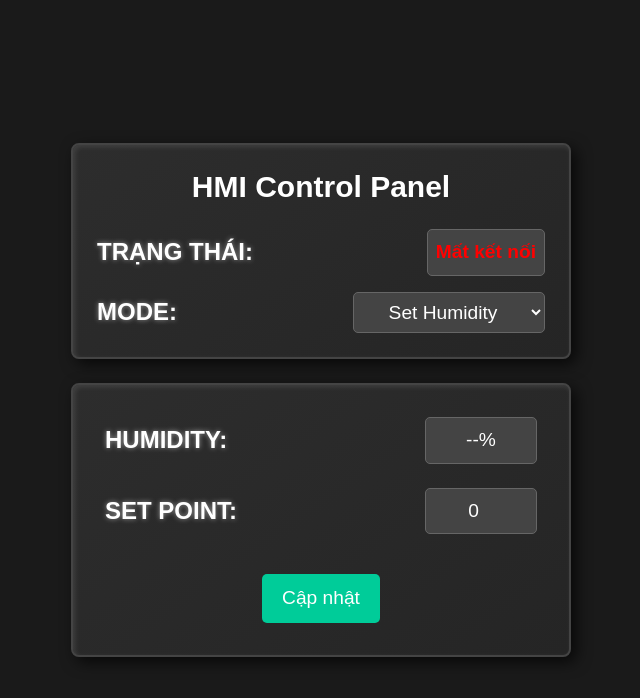
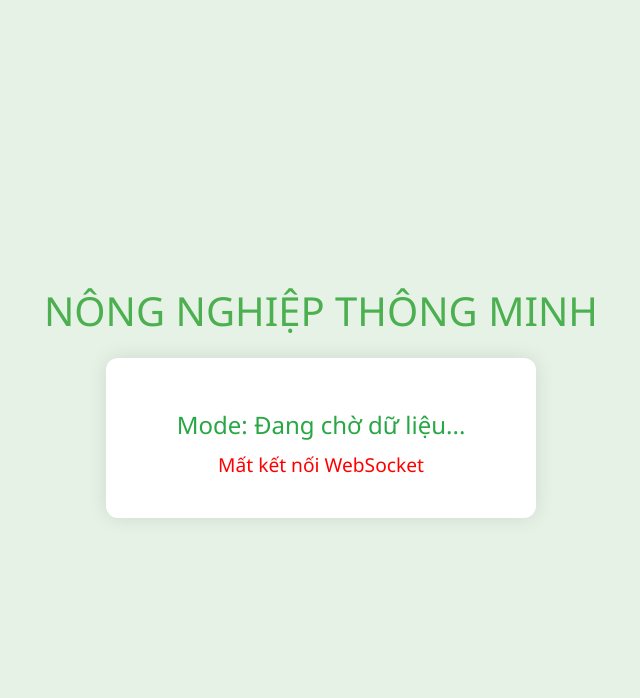
Before and after one commit to Axyst2k4/ws-server, a website: page index.html in a window 1280 px wide. Shown: the whole page, without its empty margins (319-959 px from the left). Drawn offline with nearby package versions, Linux system fonts and the light colour scheme.

Commit message:
Update index.html

```diff
--- a/index.html
+++ b/index.html
@@ -2,238 +2,152 @@
 <html lang="vi">
 <head>
   <meta charset="UTF-8">
-    <meta name="viewport" content="width=device-width, initial-scale=1.0">
-    <title>HMI Công nghiệp</title>
-    <script src="https://cdn.tailwindcss.com"></script>
+  <title>Giám sát Độ Ẩm - NÔNG NGHIỆP THÔNG MINH</title>
   <style>
     body {
-            background-color: #1a1a1a;
-            color: #e0e0e0;
-            font-family: 'Arial', sans-serif;
+      margin: 0;
+      font-family: 'Segoe UI', sans-serif;
+      background: #e6f2e6;
+      display: flex;
+      flex-direction: column;
+      align-items: center;
+      justify-content: center;
+      height: 100vh;
     }
-        .container-box {
-            background: linear-gradient(145deg, #2d2d2d, #252525);
-            border: 2px solid #444;
-            box-shadow: 5px 5px 15px rgba(0, 0, 0, 0.7), inset 2px 2px 5px rgba(255, 255, 255, 0.1);
-            max-width: 500px;
-            width: 100%;
-        }
-        .hmi-label {
-            font-size: 1.5rem;
-            font-weight: bold;
+    .title {
+      font-size: 2.5em;
+      color: #4caf50;
       text-transform: uppercase;
-            color: #ffffff;
-            text-shadow: 0 0 5px rgba(255, 255, 255, 0.5);
-        }
-        .hmi-value, .hmi-input, .hmi-select {
-            background-color: #444;
-            color: #fff;
-            border: 1px solid #666;
-            padding: 8px;
-            border-radius: 5px;
-            font-size: 1.2rem;
+      margin-bottom: 20px;
       text-align: center;
     }
-        .hmi-input:focus, .hmi-select:focus {
-            outline: none;
-            border-color: #ffffff;
-            box-shadow: 0 0 5px rgba(255, 255, 255, 0.5);
+    .center-box {
+      text-align: center;
+      background: white;
+      padding: 40px;
+      border-radius: 12px;
+      box-shadow: 0 0 20px rgba(0, 0, 0, 0.1);
+      width: 350px; /* Tăng chiều rộng một chút */
     }
-        .hmi-button {
-            background-color: #00cc99;
-            color: #fff;
-            padding: 10px 20px;
-            border: none;
-            border-radius: 5px;
-            font-size: 1.2rem;
-            cursor: pointer;
-            transition: background-color 0.3s;
+    .data {
+      font-size: 1.5em;
+      color: #28a745;
+      margin: 10px 0;
     }
-        .hmi-button:hover {
-            background-color: #00b386;
-        }
-        .status-connected {
-            color: #00ff00;
+    /* Thêm style riêng cho countdown */
+    #countdown {
+        color: #ff5722; /* Màu cam để nổi bật */
         font-weight: bold;
     }
-        .status-disconnected {
-            color: #ff0000;
-            font-weight: bold;
+    .status {
+      font-size: 1.2em;
+      color: #555;
     }
-        #countdownDisplay {
-            color: #ffc107;
-            font-size: 1.5rem;
-            font-weight: bold;
+    .status.connected {
+      color: green;
+    }
+    .status.disconnected {
+      color: red;
+    }
+    .status.error {
+      color: orange;
+    }
+    .hidden {
+      display: none;
     }
   </style>
 </head>
-<body class="flex flex-col items-center justify-center min-h-screen p-4 gap-6">
-
-    <div class="container-box p-6 rounded-lg">
-        <h1 class="text-3xl font-bold text-center mb-6 text-white">HMI Control Panel</h1>
-
-        <div class="flex justify-between items-center mb-4">
-            <span class="hmi-label">Trạng thái:</span>
-            <span id="connectionStatus" class="hmi-value status-disconnected">Mất kết nối</span>
+<body>
+  <div class="title">NÔNG NGHIỆP THÔNG MINH</div>
+  <div class="center-box">
+    <div class="data" id="mode">Mode: Đang chờ dữ liệu...</div>
+    <div id="mode0" class="hidden">
+      <div class="data" id="setpoint">Setpoint: Đang chờ dữ liệu...</div>
+      <div class="data" id="humidity">Humidity: Đang chờ dữ liệu...</div>
     </div>
-
-        <div class="flex justify-between items-center">
-            <span class="hmi-label">Mode:</span>
-            <select class="hmi-select w-48" id="modeSelector" onchange="updateMainContainer()">
-                <option value="0">Set Humidity</option>
-                <option value="1">Set Time</option>
-            </select>
+    <div id="mode1" class="hidden">
+      <div class="data" id="set_time">Set time: Đang chờ dữ liệu...</div>
+      <div class="data" id="delay">Delay: Đang chờ dữ liệu...</div>
+      <div class="data" id="countdown">Thời gian còn lại: 00:00:00</div>
     </div>
-    </div>
-
-    <div class="container-box p-8 rounded-lg">
-        <div class="grid grid-cols-1 gap-6" id="mainContent">
-            </div>
+    <div class="status" id="status">Chưa kết nối tới máy chủ</div>
   </div>
 
   <script>
-        let ws = null;
+    const modeEl = document.getElementById('mode');
+    const mode0El = document.getElementById('mode0');
+    const mode1El = document.getElementById('mode1');
+    const setTimeEl = document.getElementById('set_time');
+    const delayEl = document.getElementById('delay');
+    const setpointEl = document.getElementById('setpoint');
+    const humidityEl = document.getElementById('humidity');
+    const statusEl = document.getElementById('status');
+    // LẤY PHẦN TỬ COUNTDOWN
+    const countdownEl = document.getElementById('countdown');
 
-        function connectWebSocket() {
-            // Thay 'localhost' bằng địa chỉ IP của server nếu cần
-            ws = new WebSocket(`ws://${window.location.hostname}:8080`);
+    const socket = new WebSocket("wss://" + location.host);
 
-            ws.onopen = () => {
-                console.log('WebSocket connection established.');
-                const statusElement = document.getElementById('connectionStatus');
-                statusElement.textContent = 'Đã kết nối';
-                statusElement.className = 'hmi-value status-connected';
+    socket.onopen = () => {
+      statusEl.textContent = "Đã kết nối tới máy chủ WebSocket";
+      statusEl.classList.remove('disconnected', 'error');
+      statusEl.classList.add('connected');
     };
 
-            ws.onmessage = (event) => {
-                const data = event.data;
-                const parts = data.split(' ');
+    socket.onmessage = (event) => {
+      const raw = event.data.trim();
+      const parts = raw.split(" ");
       const key = parts[0];
-                const value = parts.slice(1).join(' ');
-
-                console.log(`Received: ${key} = ${value}`); // Để debug
+      const value = parts.slice(1).join(" "); // Lấy toàn bộ phần còn lại làm value
 
       switch (key) {
-                    case 'Mode':
-                        // Cập nhật lựa chọn mode và giao diện
-                        document.getElementById('modeSelector').value = value;
-                        updateMainContainer(false); // Cập nhật container mà không gửi lại mode
-                        break;
-                    case 'Humidity':
-                        if (document.getElementById('humidity')) {
-                            document.getElementById('humidity').textContent = `${parseFloat(value).toFixed(1)}%`;
+        case "Mode":
+          const modeValue = parseInt(value);
+          if (!isNaN(modeValue)) {
+            const modeText = (modeValue % 2 === 0) ? "Mode 0" : "Mode 1";
+            modeEl.textContent = modeText;
+            if (modeValue % 2 === 0) {
+              mode0El.classList.remove('hidden');
+              mode1El.classList.add('hidden');
+            } else {
+              mode0El.classList.add('hidden');
+              mode1El.classList.remove('hidden');
+            }
           }
           break;
-                    case 'Set_point':
-                        if (document.getElementById('setPoint')) {
-                            document.getElementById('setPoint').value = parseFloat(value);
-                        }
+        case "Set_time":
+          setTimeEl.textContent = `Set time: ${value} (Minutes)`;
           break;
-                    case 'Delay':
-                        if (document.getElementById('delayTime')) {
-                            document.getElementById('delayTime').value = parseFloat(value);
-                        }
+        case "Delay":
+          // Hiển thị thời gian Delay bằng giây để nhất quán
+          delayEl.textContent = `Delay: ${value} (hours)`;
           break;
-                    case 'Set_time':
-                        if (document.getElementById('setTime')) {
-                            document.getElementById('setTime').value = parseFloat(value);
-                        }
+        case "Set_point":
+          setpointEl.textContent = `Setpoint: ${value}%`;
           break;
-                    case 'Countdown':
-                        if (document.getElementById('countdownDisplay')) {
-                            document.getElementById('countdownDisplay').textContent = value;
-                        }
+        case "Humidity": // SỬA LẠI KEY TỪ "Humidity_01" THÀNH "Humidity"
+          humidityEl.textContent = `Humidity: ${value}%`;
+          break;
+        case "Countdown": // XỬ LÝ DỮ LIỆU ĐẾM NGƯỢC
+          countdownEl.textContent = `Thời gian còn lại: ${value}`;
+          break;
+        default:
+          console.error(`Dữ liệu nhận không hợp lệ: ${raw}`);
           break;
       }
     };
 
-            ws.onclose = () => {
-                console.log('WebSocket connection closed. Reconnecting...');
-                const statusElement = document.getElementById('connectionStatus');
-                statusElement.textContent = 'Mất kết nối';
-                statusElement.className = 'hmi-value status-disconnected';
-                setTimeout(connectWebSocket, 3000); // Thử kết nối lại sau 3 giây
+    socket.onclose = () => {
+      statusEl.textContent = "Mất kết nối WebSocket";
+      statusEl.classList.remove('connected', 'error');
+      statusEl.classList.add('disconnected');
     };
 
-            ws.onerror = (error) => {
-                console.error('WebSocket Error:', error);
-                ws.close();
+    socket.onerror = (error) => {
+      statusEl.textContent = "Lỗi WebSocket";
+      statusEl.classList.remove('connected', 'disconnected');
+      statusEl.classList.add('error');
+      console.error("WebSocket error:", error);
     };
-        }
-
-        function updateMainContainer(sendModeUpdate = true) {
-            const mode = document.getElementById('modeSelector').value;
-            const mainContent = document.getElementById('mainContent');
-            let newContent = '';
-
-            if (mode === '0') { // Chế độ Set Humidity
-                newContent = `
-                    <div class="flex justify-between items-center">
-                        <span class="hmi-label">Humidity:</span>
-                        <span class="hmi-value w-28" id="humidity">--%</span>
-                    </div>
-                    <div class="flex justify-between items-center">
-                        <span class="hmi-label">Set Point:</span>
-                        <input type="number" class="hmi-input w-28" id="setPoint" value="0" min="0" max="100">
-                    </div>
-                    <div class="text-center mt-4">
-                        <button class="hmi-button" onclick="updateValues()">Cập nhật</button>
-                    </div>
-                `;
-            } else if (mode === '1') { // Chế độ Set Time
-                newContent = `
-                    <div class="flex justify-between items-center">
-                        <span class="hmi-label">Delay (giờ):</span>
-                        <input type="number" class="hmi-input w-28" id="delayTime" value="0" min="0" max="24" step="1">
-                    </div>
-                    <div class="flex justify-between items-center">
-                        <span class="hmi-label">Set time (phút):</span>
-                        <input type="number" class="hmi-input w-28" id="setTime" value="0" min="0" max="60" step="1">
-                    </div>
-                    <div class="flex justify-between items-center mt-2">
-                        <span class="hmi-label">Countdown:</span>
-                        <span id="countdownDisplay" class="hmi-value w-28">00:00:00</span>
-                    </div>
-                    <div class="text-center mt-4">
-                        <button class="hmi-button" onclick="updateValues()">Cập nhật</button>
-                    </div>
-                `;
-            }
-
-            mainContent.innerHTML = newContent;
-
-            // Gửi Mode mới tới server nếu đây là hành động của người dùng
-            if (sendModeUpdate && ws && ws.readyState === WebSocket.OPEN) {
-                ws.send(`Mode ${mode}`);
-            }
-        }
-
-        function updateValues() {
-            if (!ws || ws.readyState !== WebSocket.OPEN) {
-                alert('Mất kết nối tới server!');
-                return;
-            }
-
-            const mode = document.getElementById('modeSelector').value;
-
-            if (mode === '0') {
-                const setPoint = document.getElementById('setPoint').value;
-                ws.send(`Set_point ${setPoint}`);
-                console.log(`Sent: Set_point ${setPoint}`);
-            } else if (mode === '1') {
-                const delayTime = document.getElementById('delayTime').value;
-                const setTime = document.getElementById('setTime').value;
-                ws.send(`Delay ${delayTime}`);
-                ws.send(`Set_time ${setTime}`);
-                console.log(`Sent: Delay ${delayTime}, Set_time ${setTime}`);
-            }
-        }
-
-        // Khởi tạo giao diện và kết nối WebSocket khi tải trang
-        document.addEventListener('DOMContentLoaded', () => {
-            updateMainContainer(false); // Thiết lập container ban đầu
-            connectWebSocket();
-        });
   </script>
 </body>
 </html>
```
Lines whose indentation alone changed are shown as unchanged.
